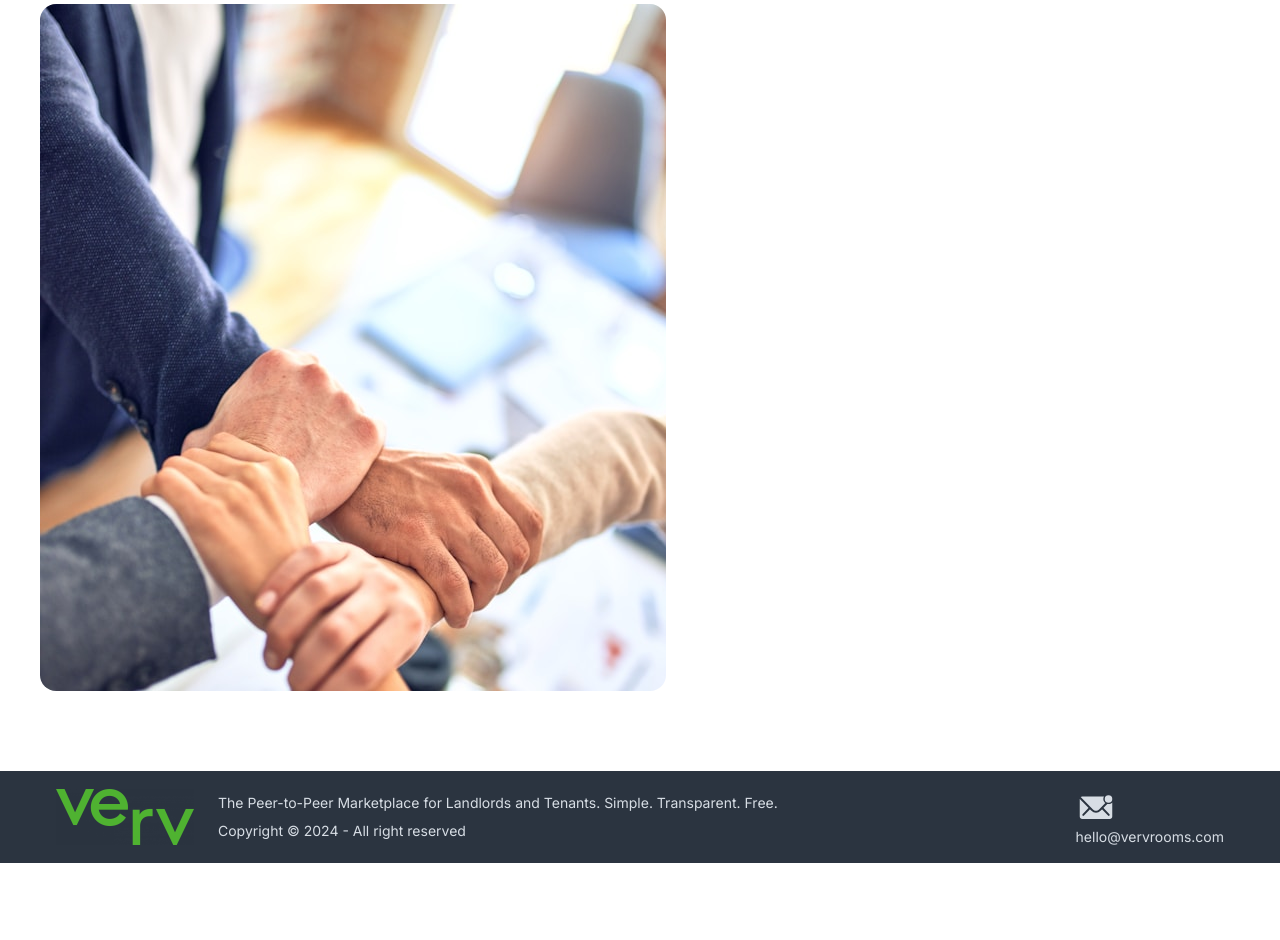
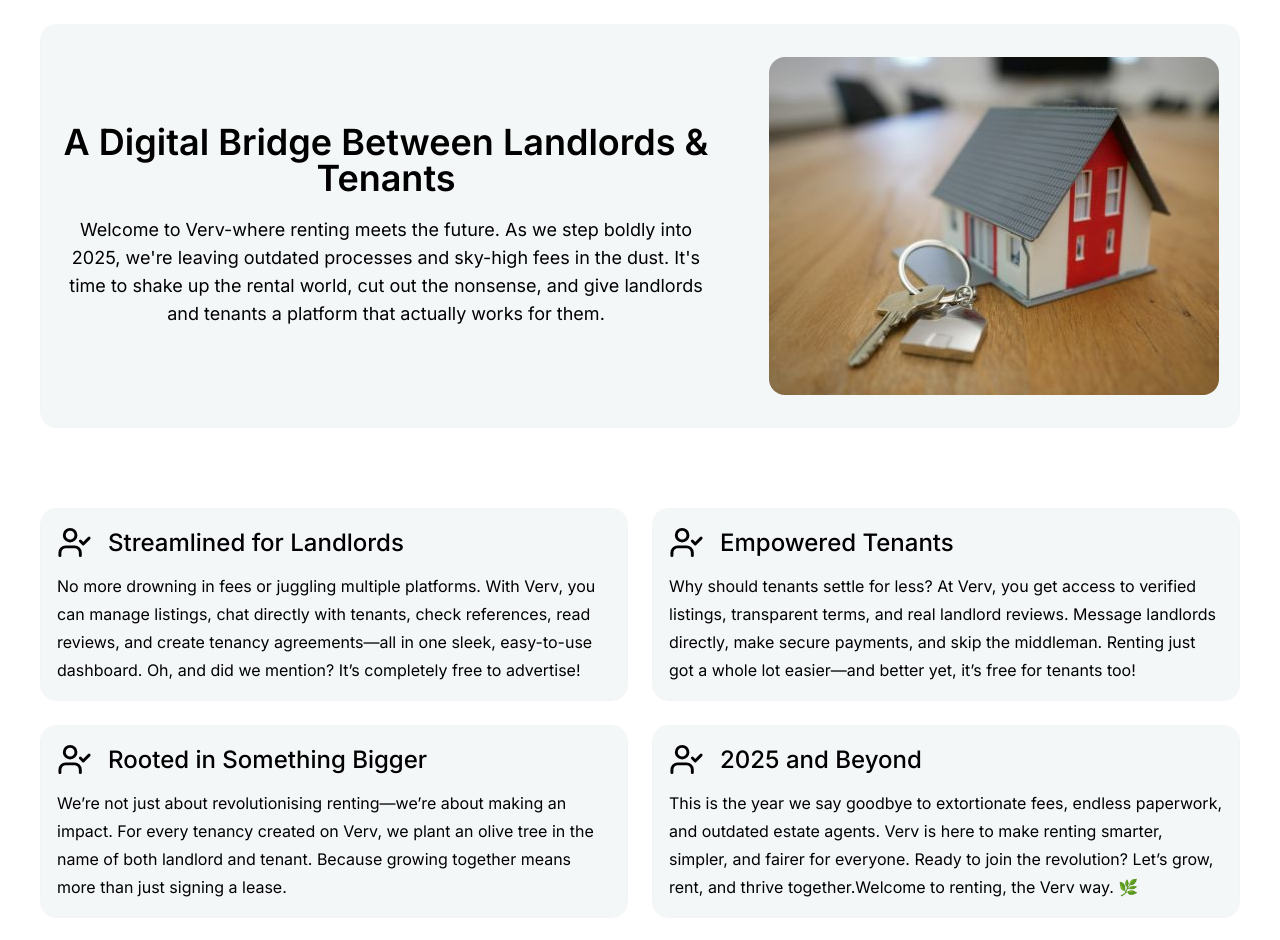
Before and after one commit to Aminul667/verv-cs-page, a React (Vite) app: page /about in a window 1280 px wide. Shown: the part 112-1052 px from the top of the page. Before the commit the page ends 975 px from the top, so only its background shows below. Built offline with nearby package versions, Linux system fonts and the light colour scheme.

Commit message:
added about page

```diff
--- a/src/App.jsx
+++ b/src/App.jsx
@@ -11,6 +11,7 @@
         <div className="h-[80px] w-full flex items-center bg-white">
           <Navbar />
         </div>
+        <div className="divider m-0"></div>
         <Outlet />
         <Footer />
       </div>
--- a/src/components/About/About.jsx
+++ b/src/components/About/About.jsx
@@ -1,17 +1,93 @@
-import aboutImage from "../../assets/images/about.jpg";
+import aboutImage from "../../assets/images/aboutHome.jpg";
+import { LuUserCheck } from "react-icons/lu";
 
 const About = () => {
   return (
     <>
-      <div className="w-[1200px] m-auto bg-cover bg-center ">
-        <div>
-          <h2 className="text-3xl font-bold">WHO WE ARE</h2>
-        </div>
-        <div>
+      <div className="w-[1200px] m-auto bg-cover bg-center mt-10">
+        {/* hero */}
+        <div className="flex justify-between px-5 py-8 mt-5 bg-[#90B3B7] rounded-2xl bg-clip-padding backdrop-filter backdrop-blur-3xl bg-opacity-10 border border-gray-100">
+          <div className="w-[650px] flex flex-col justify-center text-center">
+            <h2 className="text-4xl font-semibold leading-9 mb-5">
+              A Digital Bridge Between Landlords & Tenants
+            </h2>
+            <p className="text-lg leading-7">
+              Welcome to Verv-where renting meets the future. As we step boldly
+              into 2025, we&apos;re leaving outdated processes and sky-high fees
+              in the dust. It&apos;s time to shake up the rental world, cut out
+              the nonsense, and give landlords and tenants a platform that
+              actually works for them.
+            </p>
+          </div>
+
+          {/* image */}
           <div
-            className="w-[626px] h-[687px] bg-red-300 rounded-2xl"
+            className="w-[450px] h-[338px] bg-red-300 rounded-2xl"
             style={{ backgroundImage: `url(${aboutImage})` }}
           ></div>
+        </div>
+
+        {/* body */}
+        <div className=" grid grid-cols-2 grid-rows-2 gap-6 mt-20">
+          <div className="bg-[#90B3B7] rounded-2xl bg-clip-padding backdrop-filter backdrop-blur-3xl bg-opacity-10 border border-gray-100 p-4">
+            <div className="flex items-center gap-4">
+              <LuUserCheck size={35} />
+
+              <h3 className="text-2xl font-medium">
+                Streamlined for Landlords
+              </h3>
+            </div>
+            <p className="leading-7 mt-3">
+              No more drowning in fees or juggling multiple platforms. With
+              Verv, you can manage listings, chat directly with tenants, check
+              references, read reviews, and create tenancy agreements—all in one
+              sleek, easy-to-use dashboard. Oh, and did we mention? It’s
+              completely free to advertise!
+            </p>
+          </div>
+          <div className="bg-[#90B3B7] rounded-2xl bg-clip-padding backdrop-filter backdrop-blur-3xl bg-opacity-10 border border-gray-100 p-4">
+            <div className="flex items-center gap-4">
+              <LuUserCheck size={35} />
+
+              <h3 className="text-2xl font-medium">Empowered Tenants</h3>
+            </div>
+            <p className="leading-7 mt-3">
+              Why should tenants settle for less? At Verv, you get access to
+              verified listings, transparent terms, and real landlord reviews.
+              Message landlords directly, make secure payments, and skip the
+              middleman. Renting just got a whole lot easier—and better yet,
+              it’s free for tenants too!
+            </p>
+          </div>
+          <div className="bg-[#90B3B7] rounded-2xl bg-clip-padding backdrop-filter backdrop-blur-3xl bg-opacity-10 border border-gray-100 p-4">
+            <div className="flex items-center gap-4">
+              <LuUserCheck size={35} />
+
+              <h3 className="text-2xl font-medium">
+                Rooted in Something Bigger
+              </h3>
+            </div>
+            <p className="leading-7 mt-3">
+              We’re not just about revolutionising renting—we’re about making an
+              impact. For every tenancy created on Verv, we plant an olive tree
+              in the name of both landlord and tenant. Because growing together
+              means more than just signing a lease.
+            </p>
+          </div>
+          <div className="bg-[#90B3B7] rounded-2xl bg-clip-padding backdrop-filter backdrop-blur-3xl bg-opacity-10 border border-gray-100 p-4">
+            <div className="flex items-center gap-4">
+              <LuUserCheck size={35} />
+
+              <h3 className="text-2xl font-medium">2025 and Beyond</h3>
+            </div>
+            <p className="leading-7 mt-3">
+              This is the year we say goodbye to extortionate fees, endless
+              paperwork, and outdated estate agents. Verv is here to make
+              renting smarter, simpler, and fairer for everyone. Ready to join
+              the revolution? Let’s grow, rent, and thrive together.Welcome to
+              renting, the Verv way. 🌿
+            </p>
+          </div>
         </div>
       </div>
     </>
--- a/src/components/Footer/Footer.jsx
+++ b/src/components/Footer/Footer.jsx
@@ -20,7 +20,7 @@
         <nav className="grid-flow-col gap-4 md:place-self-center md:justify-self-end">
           <div className="">
             <IoIosMailUnread size={40} />
-            <p>hello@vervrooms.com</p>
+            <p>hello@verv.org</p>
           </div>
         </nav>
       </footer>
```
Also changed, not shown: src/components/Navbar/Navbar.jsx (+0 -27 lines), src/assets/images/aboutHome.jpg (added).
